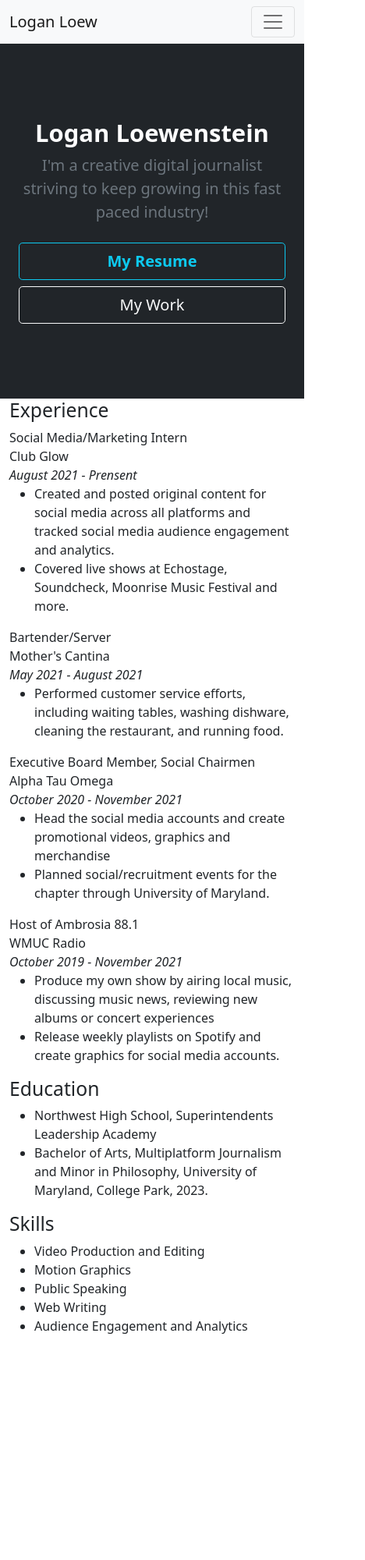
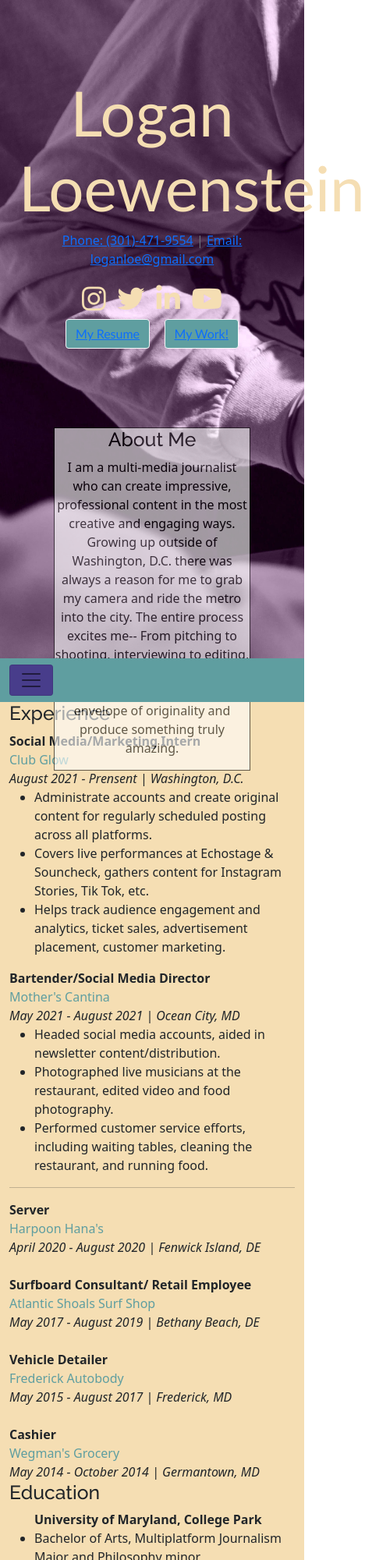
Before and after one commit to loganloe/jour352, a plain HTML site: page bootstrap-template/index.html in a window 390 px wide. Shown: the top 2000 px of the page at 78% size, 468 px wide, since content can reach past the window. Before the commit the page ends 1728 px from the top, so only its background shows below. Drawn offline with nearby package versions, Linux system fonts and the light colour scheme.

Commit message:
my shresume

```diff
--- /dev/null
+++ b/bootstrap-template/advanced-resume-stylesheet.css
@@ -0,0 +1,105 @@
+/*page topper*/
+.navbar {
+    font-family:'Gill Sans', 'Gill Sans MT', Calibri, 'Trebuchet MS', sans-serif;
+    background-color: cadetblue;
+    text-align: center;
+}
+
+.py-5 {
+    font-display: white;
+}
+
+.transbox {
+    background-color: #fff;
+    border: 1px solid;
+    opacity: 0.6;
+
+}
+
+
+.bio {
+    margin: 45px;
+    color: #000000;
+  }
+
+.background {
+    background: wheat;
+    margin: 0 auto;
+}
+
+/*Font Rules in Resume*/
+.organization {
+    color: cadetblue;
+}
+
+h2 {
+    font-family: 'Open Sans', sans-serif;
+    font-family: 'Raleway', sans-serif;
+}
+
+.jobtitle {
+    font-weight: bold;
+}
+
+.date {
+    font-weight: lighter;
+}
+
+.btn {
+    background-color: cadetblue;
+    text-decoration: none;
+    margin: 5px;
+}
+
+.button {
+    font-family: 'Gill Sans', 'Gill Sans MT', Calibri, 'Trebuchet MS', sans-serif;
+    text-decoration: none;
+}
+
+.display-5 {
+    font-family: 'Gill Sans', 'Gill Sans MT', Calibri, 'Trebuchet MS', sans-serif;
+    font-size: 5rem;
+    color: wheat;
+    float: top;
+}
+
+/*Creative Work Page Styles*/
+.carouselExampleDark {
+    size: 40%;
+    margin-top: 50px;
+    border: 5px solid;
+    border-color: cadetblue;
+}
+
+.cards {
+    padding-right: 15px;
+    margin: 15px;
+    font-family: 'Open Sans', sans-serif;
+    font-family: 'Raleway', sans-serif;
+}
+
+.jumbotron {
+    background-image:
+      url("cover-photo.jpg");
+      background-size: cover;
+      height: 100vh;
+
+    }
+
+.navbar-toggler {
+    background-color:darkslateblue;
+}
+
+.fa {
+    color: wheat;
+    font-size: 35px;
+    padding: 3px;
+}
+
+.link {
+    color: cadetblue;
+}
+
+.heading {
+    text-align: center;
+}
--- a/bootstrap-template/index.html
+++ b/bootstrap-template/index.html
@@ -12,76 +12,201 @@
 <script src="https://cdn.jsdelivr.net/npm/bootstrap@5.0.1/dist/js/bootstrap.bundle.min.js" integrity="sha384-gtEjrD/SeCtmISkJkNUaaKMoLD0//ElJ19smozuHV6z3Iehds+3Ulb9Bn9Plx0x4" crossorigin="anonymous"></script>
 <link rel="stylesheet" href="https://cdn.jsdelivr.net/npm/bootstrap-icons@1.5.0/font/bootstrap-icons.css">
 
+<link rel="stylesheet" href="advanced-resume-stylesheet.css">
+
+<script src="https://kit.fontawesome.com/19ef6ab58a.js" crossorigin="anonymous"></script>
+
+<link rel="preconnect" href="https://fonts.googleapis.com">
+<link rel="preconnect" href="https://fonts.gstatic.com" crossorigin>
+<link href="https://fonts.googleapis.com/css2?family=Open+Sans:wght@400;600&family=Raleway:wght@500&display=swap" rel="stylesheet">
 
 </head>
 
 <body>
 
+
+
+<!--jumbotron-->
+
+
+  <div class="jumbotron text-secondary px-4 py-5 text-center">
+    <div class="py-5">
+      <h1 class="display-5">Logan Loewenstein</h1>
+      <div class="col-xl-6 mx-auto"></div>
+
+    <div class="row justify-content-sm-center">
+      <div class="col-md-4">
+        <p><a href="tel:3014719554">Phone: (301)-471-9554</a> | <a href="mailto:loganloe@gmail.com">Email: loganloe@gmail.com</a></p>
+
+        <div class="row justify-content-lg-center">
+          <div class="col-md-8 fa">
+            <a href="https://www.instagram.com/loewgan/" alt="my instagram"><i class="fa fa-instagram" a href="https://www.instagram.com/loewgan/" alt="My Instagram"></i></a>
+            <a href="https://twitter.com/loganloew_jour" alt="my Twitter"><i class="fa fa-twitter"></i></a>
+            <a href="https://www.linkedin.com/in/logan-loew-2524321ba/" alt="my LinkedIn"><i class="fa fa-linkedin"></i></a>
+            <a href="https://www.youtube.com/channel/UC8RRautalgp8cnOpqbhRdLw" alt="My Youtube"><i class="fa fa-youtube"></i></a>
+            <div class="button">
+              <button type="button" class="btn btn-light"><a href="#my-resume">My Resume</a></button>
+              <button type="button" class="btn btn-light"><a href="creative-work.html">My Work!</a></button>
+            </div>
+          </div>
+        </div>
+      </div>
+    </div>
+  </div>
+
+  <div class="bio">
+    <div class="transbox">
+      <h2>About Me</h2>
+      <p> I am a multi-media journalist who can create impressive, professional content in the most creative and engaging ways.
+        Growing up outside of Washington, D.C. there was always a reason for me to grab my camera and ride the metro into the city.
+        The entire process excites me-- From pitching to shooting, interviewing to editing, and everything in between-- is a
+        chance for me to push the envelope of originality and produce something truly amazing.</p>
+    </div>
+  </div>
+</div>
+<!--Jumbotron end-->
+
 <!-- Bootstrap  Navbar start-->
-<nav class="navbar navbar-expand-lg navbar-light bg-light">
+<a name="my-resume"></a>
+<nav class="navbar navbar-expand-lg navbar-light">
   <div class="container-fluid">
-    <a class="navbar-brand" href="index.html">Logan Loew</a>
     <button class="navbar-toggler" type="button" data-bs-toggle="collapse" data-bs-target="#navbarNavAltMarkup" aria-controls="navbarNavAltMarkup" aria-expanded="false" aria-label="Toggle navigation">
       <span class="navbar-toggler-icon"></span>
     </button>
     <div class="collapse navbar-collapse" id="navbarNavAltMarkup">
       <div class="navbar-nav">
-        <a class="nav-link active" aria-current="page" href="#">Home</a>
         <a class="nav-link" href="#education">Education</a>
         <a class="nav-link" href="#experience">Experience</a>
+        <a class="nav-link" href="#leadership">Leadership/Roles</a>
         <a class="nav-link" href="#skills">Skills</a>
       </div>
     </div>
   </div>
 </nav>
-  <!-- Navbar end-->
 
-<!--jumbotron-->
-  <div class="bg-dark text-secondary px-4 py-5 text-center">
-    <div class="py-5">
-      <h1 class="display-5 fw-bold text-white">Logan Loewenstein</h1>
-      <div class="col-lg-6 mx-auto">
-        <p class="fs-5 mb-4">I'm a creative digital journalist striving to keep growing in this fast paced industry!</p>
-        <div class="d-grid gap-2 d-sm-flex justify-content-sm-center">
-          <button type="button" class="btn btn-outline-info btn-lg px-4 me-sm-3 fw-bold">My Resume</button>
-          <button type="button" class="btn btn-outline-light btn-lg px-4">My Work</button>
-        </div>
-      </div>
-    </div>
-  </div>
-<!--Jumbotron end-->
-
+<!--Work Experience-->
+<div class="background">
   <div class="container">
     <div class="row">
       <div class="col-md-8">
             <a name = "experience"><h2>Experience</h2></a>
+
             <div class ="jobtitle">
               Social Media/Marketing Intern
             </div>
             <div class="organization">
                 Club Glow
             </div>
-        <div class="date"><em>August 2021 - Prensent</em></div>
+            <div class="date"><em>August 2021 - Prensent | Washington, D.C.</em></div>
               <ul>
-        <li>Created and posted original content for social media across all platforms and
-            tracked social media audience engagement and analytics.
+                  <li>Administrate accounts and create original content for
+                    regularly scheduled posting across all platforms.</li>
+                  <li>Covers live performances at Echostage & Souncheck,
+                    gathers content for Instagram Stories, Tik Tok, etc.</li>
+                  <li>
+                    Helps track audience engagement and analytics, ticket
+                    sales, advertisement placement, customer marketing.
                   </li>
-        <li>Covered live shows at Echostage, Soundcheck, Moonrise Music Festival and more.</li>
               </ul>
 
-
-
           <div class="jobtitle">
-        Bartender/Server
+              Bartender/Social Media Director
           </div>
               <div class="organization">
                   Mother's Cantina
               </div>
-        <div class="date"><em>May 2021 - August 2021</em></div>
+              <div class="date"><em>May 2021 - August 2021 | Ocean City, MD</em></div>
           <ul>
-        <li>Performed customer service efforts, including waiting tables, washing dishware, cleaning the restaurant, and running food.</li>
+              <li>Headed social media accounts, aided in newsletter
+                content/distribution.</li>
+              <li>
+                Photographed live musicians at the restaurant, edited
+                video and food photography.</li>
+              <li>
+                Performed customer service efforts, including waiting
+                tables, cleaning the restaurant, and running food.
+              </li>
           </ul>
 
+          <hr>
+
+          <div class="jobtitle">
+            Server
+        </div>
+            <div class="organization">
+                Harpoon Hana's
+            </div>
+            <div class="date"><em>April 2020 - August 2020 | Fenwick Island, DE</em></div>
+          <br>
+            <div class="jobtitle">
+             Surfboard Consultant/ Retail Employee
+          </div>
+              <div class="organization">
+                  Atlantic Shoals Surf Shop
+              </div>
+              <div class="date"><em>May 2017 - August 2019 | Bethany Beach, DE</em></div>
+          <br>
+              <div class="jobtitle">
+               Vehicle Detailer
+            </div>
+                <div class="organization">
+                    Frederick Autobody
+                </div>
+                <div class="date"><em>May 2015 - August 2017 | Frederick, MD</em></div>
+          <br>
+          <div class="jobtitle">
+            Cashier
+        </div>
+            <div class="organization">
+                Wegman's Grocery
+            </div>
+            <div class="date"><em>May 2014 - October 2014 | Germantown, MD</em></div>
+      </div>
+
+
+
+
+
+<!--Education-->
+        <div class="col-md-4">
+          <div class ="sectionheader"><a name="education"><h2>Education</h2></a>
+          </div>
+          <ul id="degrees">
+            <strong>University of Maryland, College Park</strong>
+            <li>Bachelor of Arts, Multiplatform Journalism Major and Philosophy minor</li>
+            <li>Cumulative GPA: 3.6</li>
+            <li>Expected Graduation: May 2023</li>
+          <br>
+            <strong>Northwest High School</strong>
+            <li>SGA President</li>
+            <li>Member of MCPS Superintendents Leadership Academy</li>
+          </ul>
+<!--Leadership Positions-->
+          <div class="sectionheadr"><a name="leadership"><h2>Leadership and Roles</h2></a>
+
+            <div class ="jobtitle">
+              Executive Board Member, Philantrhopy Chairmen
+          </div>
+              <div class="organization">
+                  Alpha Tau Omega
+              </div>
+              <div class="date"><em>October 2021 - Present</em></div>
+          <ul>
+              <li>Organized a benefit concert for chapter's charity at a local venue</li>
+              <li>Co-sponsored other philanthropy events to get my chapter involved</li>
+          </ul>
+
+          <div class ="jobtitle">
+            Host of Ambrosia 88.1
+        </div>
+            <div class="organization">
+                WMUC Radio
+            </div>
+            <div class="date"><em>October 2019 - November 2021</em></div>
+        <ul>
+            <li>Produce and broadcast my own weekly show on FM radio where I air local music, discussing music news, reviewing new albums ands more.</li>
+            <li>Release weekly playlists on Spotify and create graphics for social media accounts.</li>
+        </ul>
 
             <div class ="jobtitle">
               Executive Board Member, Social Chairmen
@@ -94,50 +219,30 @@
               <li>Head the social media accounts and create promotional videos,  graphics and merchandise</li>
               <li>Planned social/recruitment events for the chapter through University of Maryland.</li>
           </ul>
-
-    <div class ="jobtitle">
-        Host of Ambrosia 88.1
           </div>
-        <div class="organization">
-            WMUC Radio
-        </div>
-        <div class="date"><em>October 2019 - November 2021</em></div>
-    <ul>
-        <li>Produce my own show by airing local music, discussing music news, reviewing new albums or concert experiences</li>
-        <li>Release weekly playlists on Spotify and create graphics for social media accounts.</li>
+<!--Training, Skills and Interests-->
+          <div class = "sectionheader"><a name="skills"><h2>Training, Skills and Interests</h2></a></div>
+              <ul id="do">
+                  <li><strong>Proficient in: </strong>Asana, Slack, TM1, [Adobe] Premiere, Photoshop,
+                    After Effects, Audition, Monday, Microsoft Excel, HTML/CSS</li>
+                  <li><strong>Training In: </strong>Media Law and Ethics, FCC Rules, AP Stylebook</li>
+                  <li><strong>Skills: </strong>Attention to detail, copy editing, social media, people
+                    skills, collaboration</li>
+                  <li><strong>Interests: </strong>Music industry, graphic design, Washington sports,
+                    music production, motion graphics & design, film photography, video editing and production</li>
               </ul>
-    </div>
-
-    <div class="col-md-4">
-      <div class ="sectionheader"><a name="education"><h2>Education</h2></a>
-      </div>
-      <ul id="degrees">
-        <li>Northwest High School, Superintendents Leadership Academy</li>
-        <li>Bachelor of Arts, Multiplatform Journalism and Minor in Philosophy, University of Maryland, College Park, 2023.</li>
-    </ul>
-    </div>
-
-    <div class="row">
-      <div class="col-md-8">
-          <div class = "sectionheader"><a name="skills"><h2>Skills</h2></a>
-        </div>
-            <ul id="do">
-                <li>Video Production and Editing</li>
-                <li>Motion Graphics</li>
-                <li>Public Speaking</li>
-                <li>Web Writing</li>
-                <li>Audience Engagement and Analytics</li>
-            </ul>
-        </div>
-        <div class="col-md-4">
-
-        </div>
-
-
         </div>
       </div>
   </div>
 
+  <!-- Footer -->
+  <footer class="page-footer">
+    <!-- Copyright -->
+    <div class="footer-copyright text-center py-3">© 2022 Copyright: Logan Loewenstein
+      <a href="#top">Back To Top</a>
+    </div>
+  </footer>
+  <!-- Footer -->
 </div>
 </body>
 
```
Also changed, not shown: bootstrap-template/creative-work.html (added, +111 -0 lines), bootstrap-template/cover-photo.JPG (added), bootstrap-template/echo-promo.png (added), bootstrap-template/home-logo.png (added), bootstrap-template/instagram-logo.png (added), 9 other files. Lines whose indentation alone changed are shown as unchanged.
